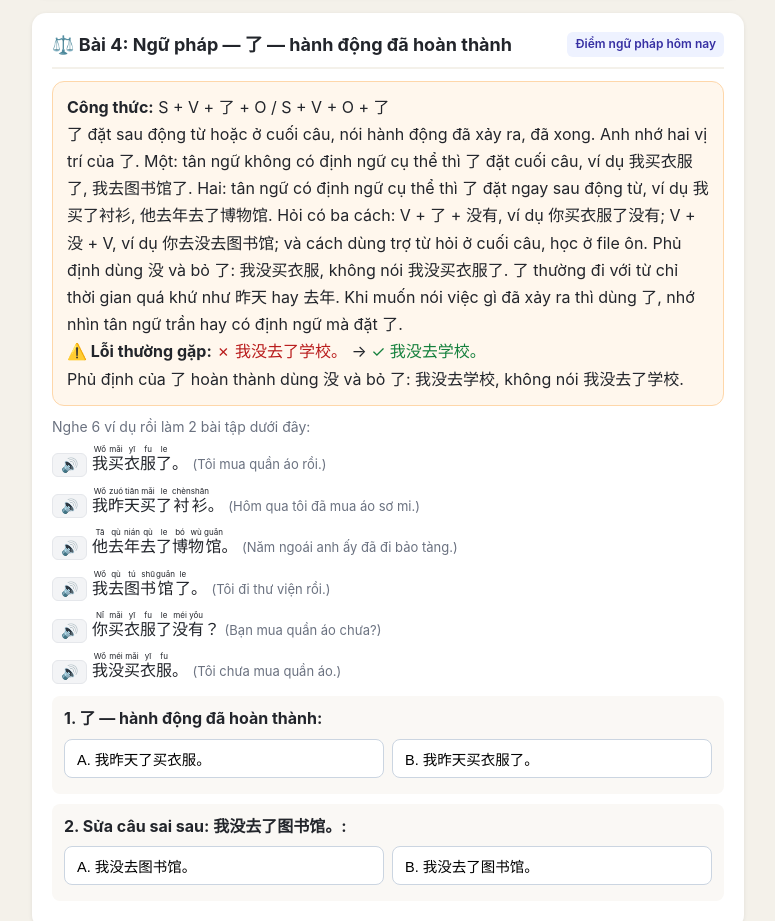
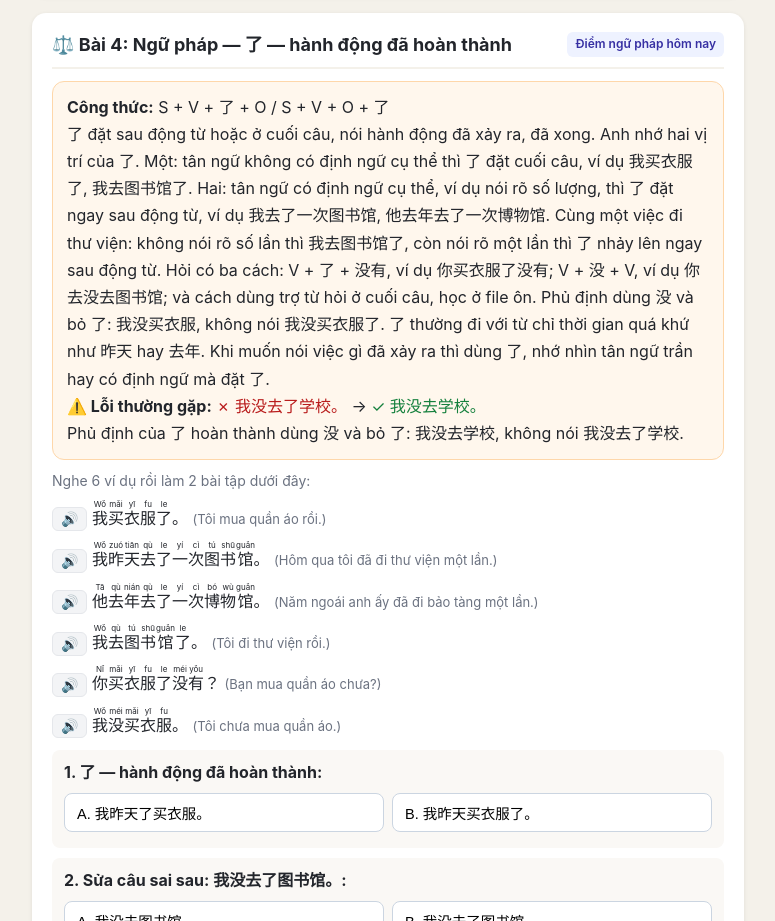
Before and after one commit to vinhnd2026/HSK2, a plain HTML site: page Day-25.html in a window 1280 px wide. Shown: the part 8748-9669 px from the top of the page, without its empty margins (252-1027 px from the left). Drawn offline with Linux system fonts and the light colour scheme; a script that the page names is missing.

Commit message:
HSK2 Day 25: sua vi du diem ngu phap le (bo cau mau trung ngu canh)

```diff
--- a/Day-25.html
+++ b/Day-25.html
@@ -646,13 +646,13 @@ img, svg { max-width: 100%; }
 
 <div class="gram-intro">
 <div><b>Công thức:</b> S + V + 了 + O / S + V + O + 了</div>
-<div>了 đặt sau động từ hoặc ở cuối câu, nói hành động đã xảy ra, đã xong. Anh nhớ hai vị trí của 了. Một: tân ngữ không có định ngữ cụ thể thì 了 đặt cuối câu, ví dụ 我买衣服了, 我去图书馆了. Hai: tân ngữ có định ngữ cụ thể thì 了 đặt ngay sau động từ, ví dụ 我买了衬衫, 他去年去了博物馆. Hỏi có ba cách: V + 了 + 没有, ví dụ 你买衣服了没有; V + 没 + V, ví dụ 你去没去图书馆; và cách dùng trợ từ hỏi ở cuối câu, học ở file ôn. Phủ định dùng 没 và bỏ 了: 我没买衣服, không nói 我没买衣服了. 了 thường đi với từ chỉ thời gian quá khứ như 昨天 hay 去年. Khi muốn nói việc gì đã xảy ra thì dùng 了, nhớ nhìn tân ngữ trần hay có định ngữ mà đặt 了.</div>
+<div>了 đặt sau động từ hoặc ở cuối câu, nói hành động đã xảy ra, đã xong. Anh nhớ hai vị trí của 了. Một: tân ngữ không có định ngữ cụ thể thì 了 đặt cuối câu, ví dụ 我买衣服了, 我去图书馆了. Hai: tân ngữ có định ngữ cụ thể, ví dụ nói rõ số lượng, thì 了 đặt ngay sau động từ, ví dụ 我去了一次图书馆, 他去年去了一次博物馆. Cùng một việc đi thư viện: không nói rõ số lần thì 我去图书馆了, còn nói rõ một lần thì 了 nhảy lên ngay sau động từ. Hỏi có ba cách: V + 了 + 没有, ví dụ 你买衣服了没有; V + 没 + V, ví dụ 你去没去图书馆; và cách dùng trợ từ hỏi ở cuối câu, học ở file ôn. Phủ định dùng 没 và bỏ 了: 我没买衣服, không nói 我没买衣服了. 了 thường đi với từ chỉ thời gian quá khứ như 昨天 hay 去年. Khi muốn nói việc gì đã xảy ra thì dùng 了, nhớ nhìn tân ngữ trần hay có định ngữ mà đặt 了.</div>
 <div class="gram-mistake"><div><b>⚠️ Lỗi thường gặp:</b> <span style="color:#b91c1c">✗ 我没去了学校。</span> → <span style="color:#15803d">✓ 我没去学校。</span></div><div>Phủ định của 了 hoàn thành dùng 没 và bỏ 了: 我没去学校, không nói 我没去了学校.</div></div>
 </div>
 <div class="sub" style="margin-bottom:8px;">Nghe 6 ví dụ rồi làm 2 bài tập dưới đây:</div>
 <div class="gram-ex"><button class="tts-btn" onclick="speakRate('我买衣服了。', 0.88)">🔊</button> <span class="hide-ruby"><ruby>我<rt>Wǒ</rt></ruby><ruby>买<rt>mǎi</rt></ruby><ruby>衣<rt>yī</rt></ruby><ruby>服<rt>fu</rt></ruby><ruby>了<rt>le</rt></ruby>。</span> <span class="hint">(Tôi mua quần áo rồi.)</span></div>
-<div class="gram-ex"><button class="tts-btn" onclick="speakRate('我昨天买了衬衫。', 0.88)">🔊</button> <span class="hide-ruby"><ruby>我<rt>Wǒ</rt></ruby><ruby>昨<rt>zuó</rt></ruby><ruby>天<rt>tiān</rt></ruby><ruby>买<rt>mǎi</rt></ruby><ruby>了<rt>le</rt></ruby><ruby>衬<rt>chèn</rt></ruby><ruby>衫<rt>shān</rt></ruby>。</span> <span class="hint">(Hôm qua tôi đã mua áo sơ mi.)</span></div>
-<div class="gram-ex"><button class="tts-btn" onclick="speakRate('他去年去了博物馆。', 0.88)">🔊</button> <span class="hide-ruby"><ruby>他<rt>Tā</rt></ruby><ruby>去<rt>qù</rt></ruby><ruby>年<rt>nián</rt></ruby><ruby>去<rt>qù</rt></ruby><ruby>了<rt>le</rt></ruby><ruby>博<rt>bó</rt></ruby><ruby>物<rt>wù</rt></ruby><ruby>馆<rt>guǎn</rt></ruby>。</span> <span class="hint">(Năm ngoái anh ấy đã đi bảo tàng.)</span></div>
+<div class="gram-ex"><button class="tts-btn" onclick="speakRate('我昨天去了一次图书馆。', 0.88)">🔊</button> <span class="hide-ruby"><ruby>我<rt>Wǒ</rt></ruby><ruby>昨<rt>zuó</rt></ruby><ruby>天<rt>tiān</rt></ruby><ruby>去<rt>qù</rt></ruby><ruby>了<rt>le</rt></ruby><ruby>一<rt>yí</rt></ruby><ruby>次<rt>cì</rt></ruby><ruby>图<rt>tú</rt></ruby><ruby>书<rt>shū</rt></ruby><ruby>馆<rt>guǎn</rt></ruby>。</span> <span class="hint">(Hôm qua tôi đã đi thư viện một lần.)</span></div>
+<div class="gram-ex"><button class="tts-btn" onclick="speakRate('他去年去了一次博物馆。', 0.88)">🔊</button> <span class="hide-ruby"><ruby>他<rt>Tā</rt></ruby><ruby>去<rt>qù</rt></ruby><ruby>年<rt>nián</rt></ruby><ruby>去<rt>qù</rt></ruby><ruby>了<rt>le</rt></ruby><ruby>一<rt>yí</rt></ruby><ruby>次<rt>cì</rt></ruby><ruby>博<rt>bó</rt></ruby><ruby>物<rt>wù</rt></ruby><ruby>馆<rt>guǎn</rt></ruby>。</span> <span class="hint">(Năm ngoái anh ấy đã đi bảo tàng một lần.)</span></div>
 <div class="gram-ex"><button class="tts-btn" onclick="speakRate('我去图书馆了。', 0.88)">🔊</button> <span class="hide-ruby"><ruby>我<rt>Wǒ</rt></ruby><ruby>去<rt>qù</rt></ruby><ruby>图<rt>tú</rt></ruby><ruby>书<rt>shū</rt></ruby><ruby>馆<rt>guǎn</rt></ruby><ruby>了<rt>le</rt></ruby>。</span> <span class="hint">(Tôi đi thư viện rồi.)</span></div>
 <div class="gram-ex"><button class="tts-btn" onclick="speakRate('你买衣服了没有？', 0.88)">🔊</button> <span class="hide-ruby"><ruby>你<rt>Nǐ</rt></ruby><ruby>买<rt>mǎi</rt></ruby><ruby>衣<rt>yī</rt></ruby><ruby>服<rt>fu</rt></ruby><ruby>了<rt>le</rt></ruby><ruby>没<rt>méi</rt></ruby><ruby>有<rt>yǒu</rt></ruby>？</span> <span class="hint">(Bạn mua quần áo chưa?)</span></div>
 <div class="gram-ex"><button class="tts-btn" onclick="speakRate('我没买衣服。', 0.88)">🔊</button> <span class="hide-ruby"><ruby>我<rt>Wǒ</rt></ruby><ruby>没<rt>méi</rt></ruby><ruby>买<rt>mǎi</rt></ruby><ruby>衣<rt>yī</rt></ruby><ruby>服<rt>fu</rt></ruby>。</span> <span class="hint">(Tôi chưa mua quần áo.)</span></div>
```
Also changed, not shown: 1 other file.
